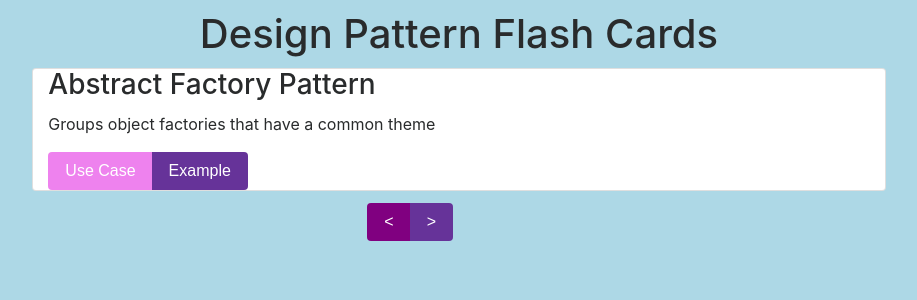
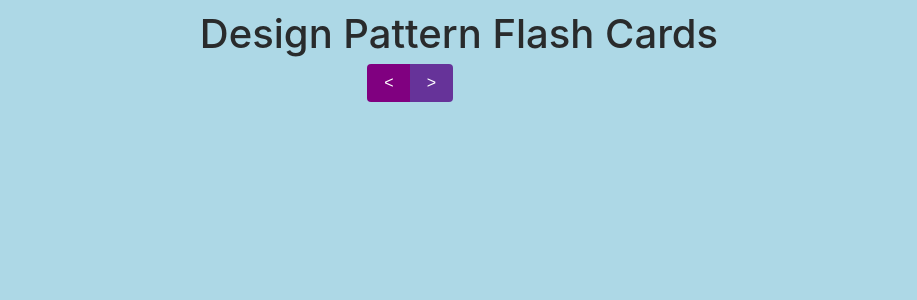
Before and after one commit to kevintrogers/design-pattern-cards, a Vue app in the folder design-cards/: page / in a window 1280 px wide. Shown: the top 300 px of the page, without its empty margins (181-1098 px from the left). Built offline with nearby package versions, Linux system fonts and the light colour scheme.

Commit message:
removed unecessary argument from v-for for patterns

```diff
--- a/design-cards/src/App.vue
+++ b/design-cards/src/App.vue
@@ -2,7 +2,7 @@
 
   <div class='card-list' >
     <h1>Design Pattern Flash Cards</h1>
-    <div v-for="(pattern, i) in patterns">
+    <div v-for="pattern in patterns">
       <div class='card col-8 offset-2' v-if="counter === i">
 
         <h3 class='card-title'> {{pattern.title}} Pattern</h3>
@@ -49,7 +49,8 @@ export default {
           description: 'Groups object factories that have a common theme',
           useCase: 'When this happens...',
           example: 'For Example...',
-          source: 'http://spicymonkeymedia.com'
+          source: 'http://spicymonkeymedia.com',
+          removeFromSet: false
         },
         { title: 'Factory Method',
           description: 'Creates objects without specifying exact class',
```
